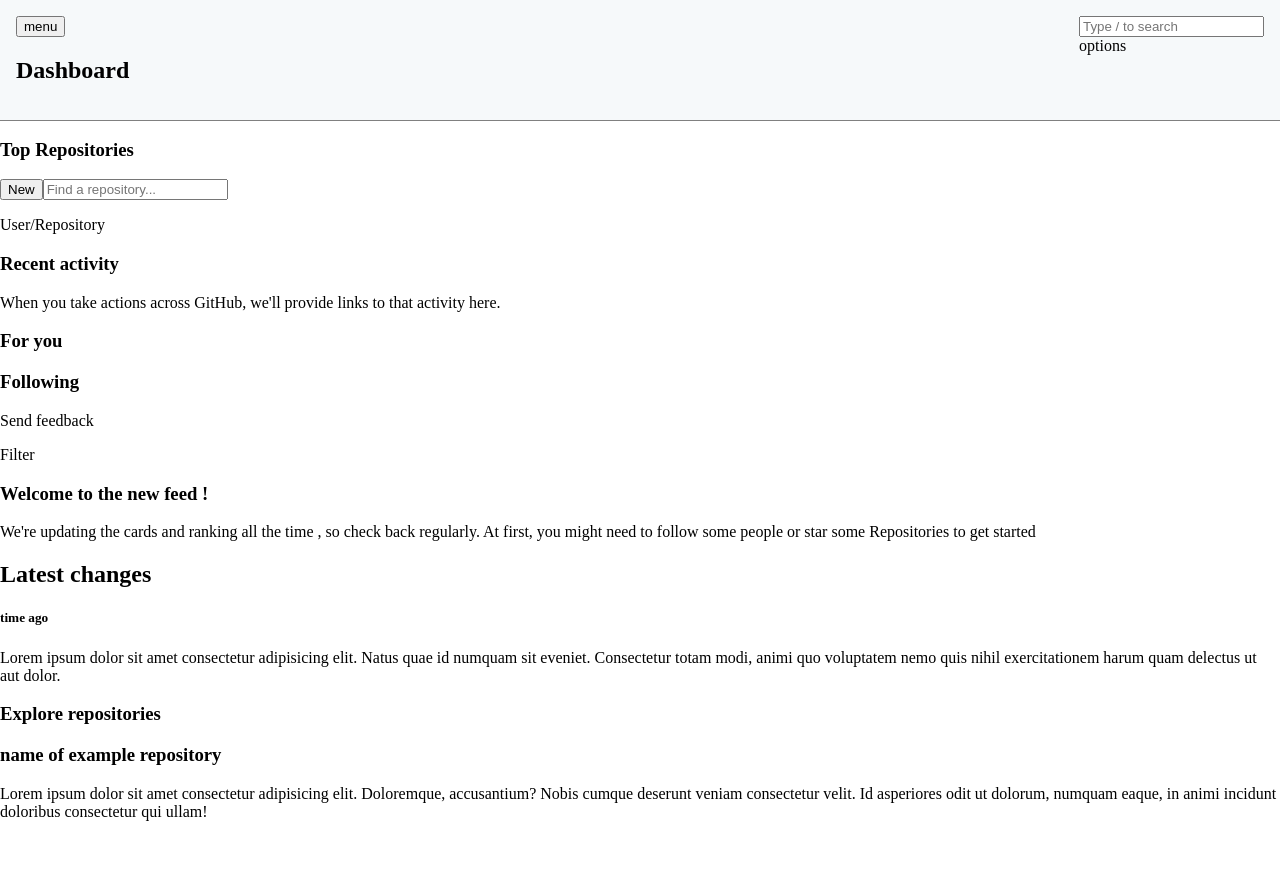
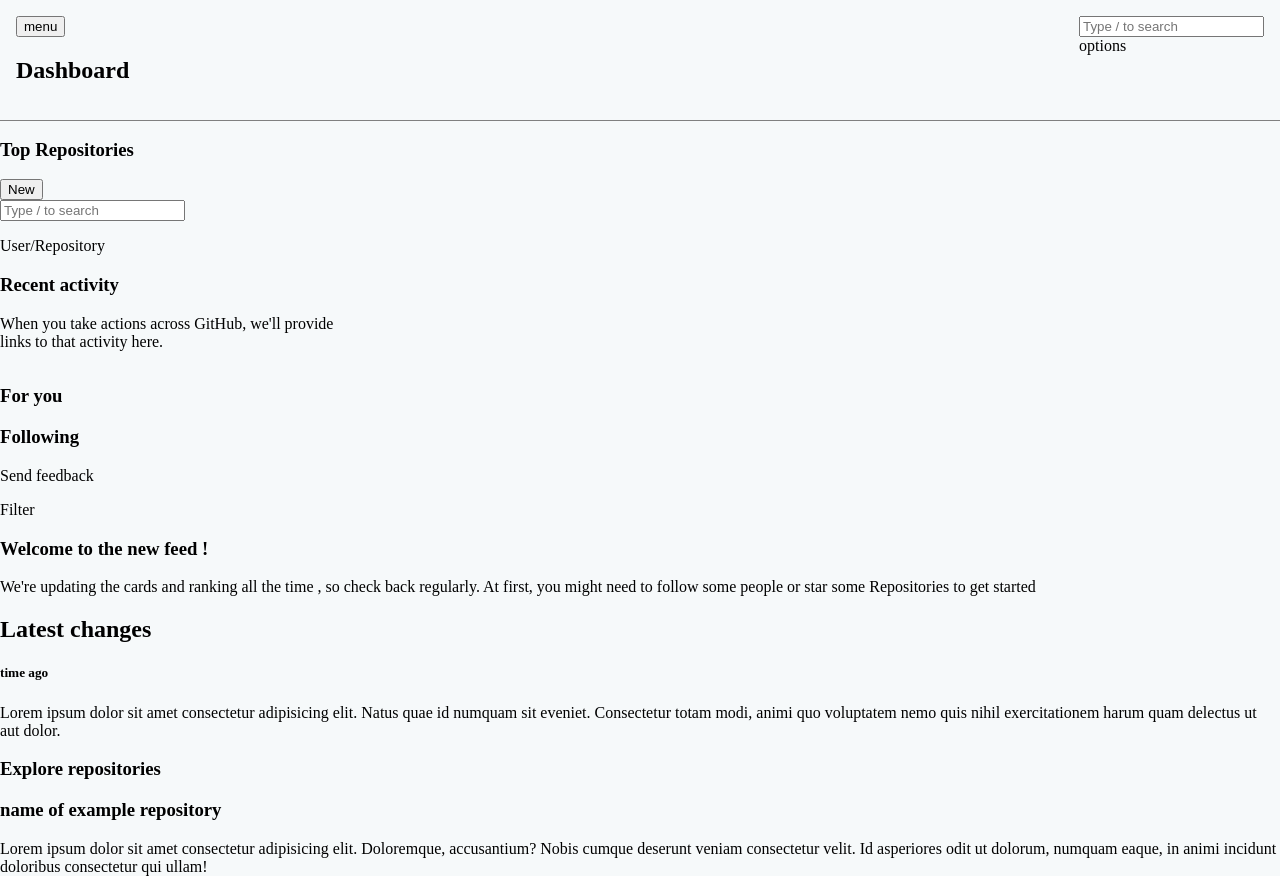
Before and after one commit to Mount-Blanc/githubclone, a React (Vite) app in the folder github/: page / in a window 1280 px wide. Before the commit the page ends 837 px from the top, so only its background shows below. Built offline with nearby package versions, Linux system fonts and the light colour scheme.

Commit message:
added notes

```diff
--- a/github/src/App.css
+++ b/github/src/App.css
@@ -10,3 +10,31 @@ body {
   padding: 1rem;
   outline: 1px solid grey;
 }
+.skip-link {
+  position: fixed;
+  top: -40px;
+      left: 0;
+      background-color: #000;
+      color: #fff;
+      padding: 8px;
+      z-index: 9999;
+}
+.skip-link:focus {
+  top: 0;
+}
+.repository-activity {
+  top: 0;
+  bottom:0;
+  position: sticky;
+  display: flex;
+  flex-direction: column;
+}
+.repository-sidebar {
+  max-width: 350px;
+}
+.repository-section {
+  background-color: white;
+}
+main {
+  background-color: #F6F9FA;
+}
--- a/github/src/App.jsx
+++ b/github/src/App.jsx
@@ -5,7 +5,8 @@ function App() {
 
   return (
     <>
-   <header>
+      <a href="#main-content" class="skip-link">Skip to main content</a>
+   <header role="banner">
     <nav className='header-container'>
       <div>
         <button>menu</button>
@@ -19,15 +20,16 @@ function App() {
       </div>
     </nav>
    </header>
-   <main>
+   <main role="main">
 
-    <section>
-      <div>
-        <div>
+    <aside className='repository-activity'>
+      <div className='repository-sidebar'>
+        <div className='repository-dash'>
           <h3>Top Repositories</h3>
           <button>New</button>
-          <input placeholder='Find a repository...'/>
-        </div>
+          <form>
+          <input id="search-input" type="text" placeholder="Type / to search" />
+        </form>        </div>
         <div>
           <p>User/Repository</p>
         </div>
@@ -40,9 +42,10 @@ function App() {
           </div>
         </div>
       </div>
-    </section>
+    </aside>
 
-    <secction>
+<div>
+    <div className="feed-section">
       <div>
         <h3>For you</h3>
         <h3>Following</h3>
@@ -58,9 +61,9 @@ function App() {
 
         </p>
       </div>
-    </secction>
+    </div>
 
-    <section>
+    <aside className='changes-section'>
       <h2>Latest changes</h2>
       <div>
         <div><h5>time ago</h5>
@@ -73,7 +76,9 @@ function App() {
           <p>Lorem ipsum dolor sit amet consectetur adipisicing elit. Doloremque, accusantium? Nobis cumque deserunt veniam consectetur velit. Id asperiores odit ut dolorum, numquam eaque, in animi incidunt doloribus consectetur qui ullam!</p>
         </div>
       </div>
-    </section>
+    </aside>
+</div>
+
     </main>
     </>
   )
```
Also changed, not shown: github/notes.txt (added).
